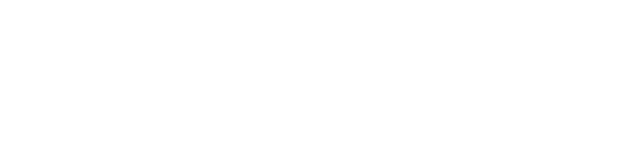
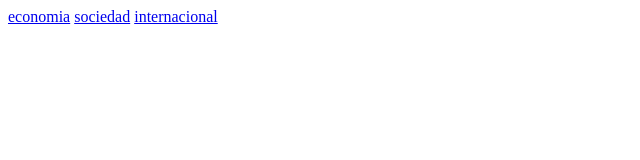
Before and after one commit to ALEXDVK/Periodico, a plain HTML site: page index.html in a window 1280 px wide. Shown: the whole page, without its empty margins (0-640 px from the left). Drawn offline with Linux system fonts and the light colour scheme.

Commit message:
version 4

```diff
--- a/index.html
+++ b/index.html
@@ -6,7 +6,13 @@
     <link rel="stylesheet" href="Estilos.css">
     <title>Inicio </title>
 </head>
+<nav>
+    <a href="economia.html">economia</a>
+    <a href="sociedad.html">sociedad</a>
+    <a href="internacional.html">internacional</a>
+</nav>
 <body>
+
 
 </body>
 </html>
```
